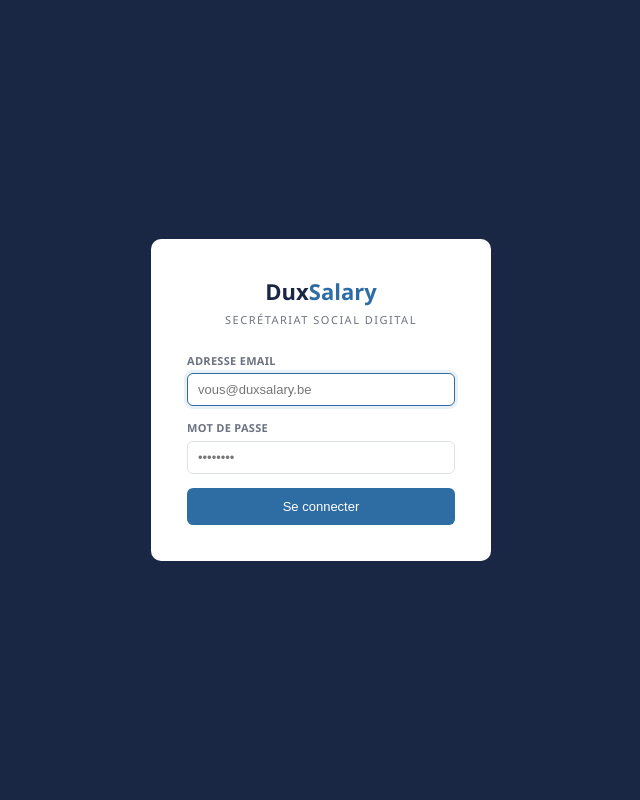
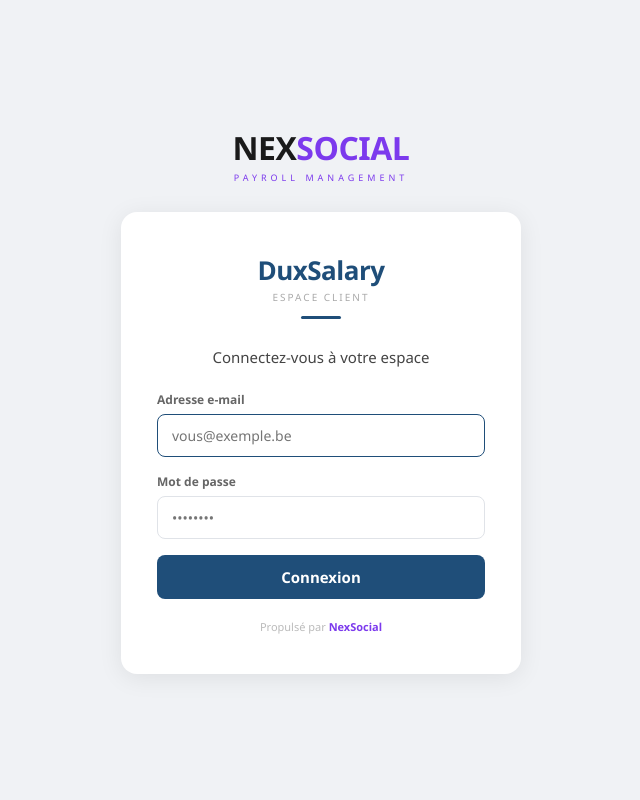
Before and after one commit to Jspmoi19/duxsalary, a Flask app: page /login in a window 1280 px wide. Shown: the whole page, without its empty margins (319-959 px from the left). Run offline with Flask 3, Linux system fonts and the light colour scheme; data that the repository does not hold is empty; some libraries are stand-ins or nearby versions.

Commit message:
backup 08/08/2026 - portail admin nexsocial

```diff
--- a/app.py
+++ b/app.py
@@ -95,8 +95,8 @@ def login():
             if dernier:
                 return redirect(url_for('dossier_dashboard', dossier_id=dernier))
             return redirect(url_for('dossiers'))
-        return render_template('login.html', error='Email ou mot de passe incorrect.')
-    return render_template('login.html')
+        return render_template('login.html', error='Email ou mot de passe incorrect.', tenant=get_tenant())
+    return render_template('login.html', tenant=get_tenant())
 
 @app.route('/logout')
 def logout():
@@ -116,6 +116,7 @@ def index():
 @login_required
 def dossiers():
     ctx = get_context_base()
+    ctx['tenant'] = get_tenant()
     tous = get_all_dossiers()
     actifs = [d for d in tous if d.get('statut') != 'archive']
     return render_template('dossiers.html', dossiers=actifs, **ctx)
@@ -124,6 +125,7 @@ def dossiers():
 @login_required
 def nouveau_dossier():
     ctx = get_context_base()
+    ctx['tenant'] = get_tenant()
     if request.method == 'POST':
         did = create_dossier(request.form)
         return redirect(url_for('dossier_dashboard', dossier_id=did))
@@ -137,6 +139,7 @@ def dossier_dashboard(dossier_id):
         return redirect(url_for('dossiers'))
     session['dernier_dossier_id'] = dossier_id
     ctx = get_context_base()
+    ctx['tenant'] = get_tenant()
     return render_template('dashboard.html',
                            dossier=dossier, dossier_actif=dossier,
                            echeances=get_echeances_dossier(dossier_id),
@@ -149,6 +152,7 @@ def dossier_dashboard(dossier_id):
 def modifier_dossier(dossier_id):
     dossier = get_dossier(dossier_id)
     ctx = get_context_base()
+    ctx['tenant'] = get_tenant()
     if request.method == 'POST':
         update_dossier(dossier_id, request.form)
         return redirect(url_for('dossier_dashboard', dossier_id=dossier_id))
@@ -179,6 +183,7 @@ def supprimer_dossier(dossier_id):
 def nouveau_travailleur(dossier_id):
     dossier = get_dossier(dossier_id)
     ctx = get_context_base()
+    ctx['tenant'] = get_tenant()
     if request.method == 'POST':
         data = dict(request.form)
         data['dossier_id'] = dossier_id
@@ -197,6 +202,7 @@ def fiche_travailleur(travailleur_id):
     travailleur = get_travailleur(travailleur_id)
     dossier = get_dossier(travailleur['dossier_id'])
     ctx = get_context_base()
+    ctx['tenant'] = get_tenant()
     tab = request.args.get('tab', 'info')
     documents = get_documents_travailleur(travailleur_id)
     return render_template('fiche_travailleur.html',
@@ -211,6 +217,7 @@ def modifier_travailleur(travailleur_id):
     travailleur = get_travailleur(travailleur_id)
     dossier = get_dossier(travailleur['dossier_id'])
     ctx = get_context_base()
+    ctx['tenant'] = get_tenant()
     if request.method == 'POST':
         conn = get_conn()
         cur = conn.cursor()
@@ -256,6 +263,7 @@ def ajouter_document(travailleur_id):
     travailleur = get_travailleur(travailleur_id)
     dossier = get_dossier(travailleur['dossier_id'])
     ctx = get_context_base()
+    ctx['tenant'] = get_tenant()
     if request.method == 'POST':
         fichier = request.files.get('fichier')
         if fichier and fichier.filename:
@@ -291,6 +299,7 @@ def archiver_contrat(contrat_id):
 def ajouter_document_dossier(dossier_id):
     dossier = get_dossier(dossier_id)
     ctx = get_context_base()
+    ctx['tenant'] = get_tenant()
     if request.method == 'POST':
         fichier = request.files.get('fichier')
         if fichier and fichier.filename:
@@ -346,6 +355,7 @@ def dimona_list(travailleur_id):
     travailleur = get_travailleur(travailleur_id)
     dossier = get_dossier(travailleur['dossier_id'])
     ctx = get_context_base()
+    ctx['tenant'] = get_tenant()
     return render_template('dimona_list.html', travailleur=travailleur,
                            dossier=dossier, dossier_actif=dossier,
                            dimona_list=get_dimona_travailleur(travailleur_id), **ctx)
@@ -356,6 +366,7 @@ def nouvelle_dimona(travailleur_id):
     travailleur = get_travailleur(travailleur_id)
     dossier = get_dossier(travailleur['dossier_id'])
     ctx = get_context_base()
+    ctx['tenant'] = get_tenant()
     if request.method == 'POST':
         form = request.form
         conn = get_conn()
@@ -377,6 +388,7 @@ def calendrier_prestations(dimona_id):
     travailleur = get_travailleur(dimona['travailleur_id'])
     dossier = get_dossier(dimona['dossier_id'])
     ctx = get_context_base()
+    ctx['tenant'] = get_tenant()
 
     annee = request.args.get('annee', date.today().year, type=int)
     mois = request.args.get('mois', date.today().month, type=int)
@@ -485,6 +497,7 @@ def nouveau_contrat_dossier(dossier_id):
     dossier = get_dossier(dossier_id)
     travailleurs = get_travailleurs(dossier_id)
     ctx = get_context_base()
+    ctx['tenant'] = get_tenant()
     cp_json = jsonlib.dumps({k: {'meta': v['meta'], 'duree_travail': v['duree_travail'],
         'baremes': {cat: {kk: vv for kk, vv in val.items() if kk in ['horaire','mensuel','fonctions']}
                     for cat, val in v['baremes'].items() if isinstance(val, dict)}}
@@ -649,6 +662,7 @@ def nouvelle_fiche(dossier_id):
     dossier = get_dossier(dossier_id)
     travailleurs = get_travailleurs(dossier_id)
     ctx = get_context_base()
+    ctx['tenant'] = get_tenant()
     prefill_travailleur_id = request.args.get('travailleur_id', type=int)
 
     if request.method == 'POST':
@@ -704,6 +718,7 @@ import anthropic as anthropic_client
 @login_required
 def assistant():
     ctx = get_context_base()
+    ctx['tenant'] = get_tenant()
     cps = [
         {'key': 'CP 336', 'secteur': 'Professions libérales'},
         {'key': 'CP 200', 'secteur': 'Auxiliaire employés / IT'},
@@ -1139,6 +1154,7 @@ def nouveau_contrat_etudiant():
     dossier = get_dossier(dossier_id)
     travailleur = get_travailleur(travailleur_id)
     ctx = get_context_base()
+    ctx['tenant'] = get_tenant()
 
     if request.method == 'POST':
         form = request.form
@@ -1222,3 +1238,141 @@ def supprimer_dimona(dimona_id):
     cur.execute("DELETE FROM dimona WHERE id = %s", (dimona_id,))
     conn.commit(); cur.close(); conn.close()
     return redirect(url_for('dimona_list', travailleur_id=travailleur_id))
+
+# ── SYSTÈME MULTI-TENANT ──────────────────────────────────────────────
+
+def get_tenant():
+    """Récupère le tenant depuis le sous-domaine de la requête."""
+    from psycopg2.extras import RealDictCursor
+    host = request.host or ''
+    subdomain = 'duxsalary'
+
+    if 'nexsocial' in host:
+        parts = host.split('.')
+        idx = next((i for i, p in enumerate(parts) if 'nexsocial' in p), None)
+        if idx and idx > 0:
+            subdomain = parts[idx-1]
+
+    conn = get_conn()
+    cur = conn.cursor(cursor_factory=RealDictCursor)
+    cur.execute("SELECT * FROM tenants WHERE subdomain = %s AND actif = TRUE", (subdomain,))
+    tenant = cur.fetchone()
+    cur.close(); conn.close()
+
+    if tenant:
+        return dict(tenant)
+
+    return {
+        'subdomain': 'duxsalary',
+        'nom': 'DuxSalary',
+        'couleur_primaire': '#1F4E79',
+        'couleur_accent': '#4fc3f7',
+        'logo_text': 'DuxSalary',
+    }
+
+def get_context_base_tenant():
+    """Context de base avec tenant."""
+    ctx = get_context_base()
+    ctx['tenant'] = get_tenant()
+    ctx['tenant'] = get_tenant()
+    return ctx
+
+# ── PORTAIL ADMIN NEXSOCIAL ───────────────────────────────────────────
+
+NEXSOCIAL_ADMIN_EMAIL = "leo@nexsocial.be"
+NEXSOCIAL_ADMIN_PASSWORD_HASH = None  # défini au démarrage
+
+def get_nexsocial_password_hash(password):
+    import hashlib
+    return hashlib.sha256(f"nexsocial2026{password}".encode()).hexdigest()
+
+def is_nexsocial_admin():
+    return session.get('nexsocial_admin') == True
+
+def nexsocial_admin_required(f):
+    from functools import wraps
+    @wraps(f)
+    def decorated(*args, **kwargs):
+        if not is_nexsocial_admin():
+            return redirect('/nexsocial/login')
+        return f(*args, **kwargs)
+    return decorated
+
+@app.route('/nexsocial/login', methods=['GET', 'POST'])
+def nexsocial_login():
+    # Cette route fonctionne seulement sur app.nexsocial.be
+    error = None
+    if request.method == 'POST':
+        email = request.form.get('email', '').lower().strip()
+        password = request.form.get('password', '')
+        pw_hash = get_nexsocial_password_hash(password)
+
+        conn = get_conn()
+        from psycopg2.extras import RealDictCursor
+        cur = conn.cursor(cursor_factory=RealDictCursor)
+        cur.execute("SELECT * FROM nexsocial_admins WHERE email = %s AND password_hash = %s AND actif = TRUE",
+                    (email, pw_hash))
+        admin = cur.fetchone()
+        cur.close(); conn.close()
+
+        if admin:
+            session['nexsocial_admin'] = True
+            session['nexsocial_admin_nom'] = admin['nom']
+            return redirect('/nexsocial/dashboard')
+        error = "Email ou mot de passe incorrect."
+
+    return render_template('nexsocial_login.html', error=error)
+
+@app.route('/nexsocial/logout')
+def nexsocial_logout():
+    session.pop('nexsocial_admin', None)
+    session.pop('nexsocial_admin_nom', None)
+    return redirect('/nexsocial/login')
+
+@app.route('/nexsocial/dashboard')
+@nexsocial_admin_required
+def nexsocial_dashboard():
+    conn = get_conn()
+    from psycopg2.extras import RealDictCursor
+    cur = conn.cursor(cursor_factory=RealDictCursor)
+    cur.execute("SELECT * FROM tenants ORDER BY created_at DESC")
+    clients = [dict(r) for r in cur.fetchall()]
+    cur.close(); conn.close()
+    return render_template('nexsocial_dashboard.html', clients=clients,
+                           admin_nom=session.get('nexsocial_admin_nom', 'Admin'))
+
+@app.route('/nexsocial/client/nouveau', methods=['GET', 'POST'])
+@nexsocial_admin_required
+def nexsocial_nouveau_client():
+    if request.method == 'POST':
+        form = request.form
+        import hashlib
+        conn = get_conn()
+        cur = conn.cursor()
+        cur.execute("""
+            INSERT INTO tenants (subdomain, nom, couleur_primaire, couleur_accent,
+                                logo_text, email_admin, plan, nb_dossiers_max)
+            VALUES (%s, %s, %s, %s, %s, %s, %s, %s)
+        """, (
+            form['subdomain'].lower().strip(),
+            form['nom'],
+            form.get('couleur_primaire', '#1F4E79'),
+            form.get('couleur_accent', '#4fc3f7'),
+            form['logo_text'],
+            form.get('email_admin', ''),
+            form.get('plan', 'standard'),
+            int(form.get('nb_dossiers_max', 50))
+        ))
+        conn.commit(); cur.close(); conn.close()
+        return redirect('/nexsocial/dashboard')
+    return render_template('nexsocial_nouveau_client.html',
+                           admin_nom=session.get('nexsocial_admin_nom', 'Admin'))
+
+@app.route('/nexsocial/client/<int:client_id>/toggle', methods=['POST'])
+@nexsocial_admin_required
+def nexsocial_toggle_client(client_id):
+    conn = get_conn()
+    cur = conn.cursor()
+    cur.execute("UPDATE tenants SET actif = NOT actif WHERE id = %s", (client_id,))
+    conn.commit(); cur.close(); conn.close()
+    return redirect('/nexsocial/dashboard')
--- a/templates/login.html
+++ b/templates/login.html
@@ -2,29 +2,172 @@
 <html lang="fr">
 <head>
 <meta charset="UTF-8">
-<title>DuxSalary — Connexion</title>
-<link rel="stylesheet" href="/static/style.css">
+<meta name="viewport" content="width=device-width, initial-scale=1.0">
+<title>{{ tenant.nom }} — Connexion</title>
+<style>
+* { margin:0; padding:0; box-sizing:border-box; }
+body {
+  font-family: 'Segoe UI', Arial, sans-serif;
+  background: #f0f2f5;
+  min-height: 100vh;
+  display: flex;
+  flex-direction: column;
+  align-items: center;
+  justify-content: center;
+  padding: 20px;
+}
+
+/* Logo NexSocial en haut */
+.nexsocial-brand {
+  margin-bottom: 28px;
+  text-align: center;
+}
+.nexsocial-brand .logo-text {
+  font-size: 32px;
+  font-weight: 900;
+  letter-spacing: -0.5px;
+  color: #1a1a1a;
+}
+.nexsocial-brand .logo-text span { color: #7C3AED; }
+.nexsocial-brand .tagline {
+  font-size: 9px;
+  letter-spacing: 4px;
+  color: #7C3AED;
+  text-transform: uppercase;
+  margin-top: 2px;
+}
+
+/* Carte de connexion */
+.login-card {
+  background: white;
+  border-radius: 16px;
+  padding: 40px 36px;
+  width: 100%;
+  max-width: 400px;
+  box-shadow: 0 4px 24px rgba(0,0,0,0.08);
+  text-align: center;
+}
+
+/* Logo client */
+.client-logo {
+  margin-bottom: 28px;
+}
+.client-logo-text {
+  font-size: 26px;
+  font-weight: 800;
+  color: {{ tenant.couleur_primaire }};
+  letter-spacing: -0.5px;
+}
+.client-logo-sub {
+  font-size: 10px;
+  color: #aaa;
+  letter-spacing: 2px;
+  text-transform: uppercase;
+  margin-top: 2px;
+}
+.client-divider {
+  width: 40px;
+  height: 3px;
+  background: {{ tenant.couleur_primaire }};
+  margin: 12px auto 0;
+  border-radius: 2px;
+}
+
+.login-title {
+  font-size: 15px;
+  color: #444;
+  margin-bottom: 24px;
+  font-weight: 400;
+}
+
+.form-group { margin-bottom: 16px; text-align: left; }
+.form-group label {
+  font-size: 12px;
+  font-weight: 600;
+  color: #666;
+  display: block;
+  margin-bottom: 6px;
+}
+.form-group input {
+  width: 100%;
+  padding: 11px 14px;
+  border: 1.5px solid #e0e3e8;
+  border-radius: 8px;
+  font-size: 14px;
+  font-family: inherit;
+  transition: border-color 0.2s;
+  outline: none;
+}
+.form-group input:focus { border-color: {{ tenant.couleur_primaire }}; }
+
+{% if error %}
+<div style="background:#fff0f0;border:1px solid #fcc;border-radius:8px;padding:10px 14px;font-size:13px;color:#c00;margin-bottom:16px;text-align:left">
+  {{ error }}
+</div>
+{% endif %}
+
+.btn-login {
+  width: 100%;
+  padding: 12px;
+  background: {{ tenant.couleur_primaire }};
+  color: white;
+  border: none;
+  border-radius: 8px;
+  font-size: 15px;
+  font-weight: 600;
+  cursor: pointer;
+  transition: opacity 0.2s;
+  font-family: inherit;
+}
+.btn-login:hover { opacity: 0.9; }
+
+/* Powered by */
+.powered-by {
+  margin-top: 20px;
+  font-size: 11px;
+  color: #bbb;
+}
+.powered-by span { color: #7C3AED; font-weight: 600; }
+</style>
 </head>
 <body>
-<div class="login-page">
-  <div class="login-box">
-    <div class="login-logo">
-      <h1>Dux<span>Salary</span></h1>
-      <p>Secrétariat social digital</p>
+
+<!-- NexSocial brand en haut -->
+<div class="nexsocial-brand">
+  <div class="logo-text">NEX<span>SOCIAL</span></div>
+  <div class="tagline">Payroll Management</div>
 </div>
-    {% if error %}<div class="login-error">{{ error }}</div>{% endif %}
+
+<!-- Carte login avec branding client -->
+<div class="login-card">
+  <div class="client-logo">
+    <div class="client-logo-text">{{ tenant.logo_text }}</div>
+    <div class="client-logo-sub">Espace client</div>
+    <div class="client-divider"></div>
+  </div>
+
+  <p class="login-title">Connectez-vous à votre espace</p>
+
+  {% if error %}
+  <div style="background:#fff0f0;border:1px solid #fcc;border-radius:8px;padding:10px 14px;font-size:13px;color:#c00;margin-bottom:16px;text-align:left">
+    {{ error }}
+  </div>
+  {% endif %}
+
   <form method="POST">
     <div class="form-group">
-        <label class="form-label">Adresse email</label>
-        <input type="email" name="email" class="form-control" placeholder="vous@duxsalary.be" required autofocus>
+      <label>Adresse e-mail</label>
+      <input type="email" name="email" placeholder="vous@exemple.be" required autofocus>
     </div>
     <div class="form-group">
-        <label class="form-label">Mot de passe</label>
-        <input type="password" name="password" class="form-control" placeholder="••••••••" required>
+      <label>Mot de passe</label>
+      <input type="password" name="password" placeholder="••••••••" required>
     </div>
-      <button type="submit" class="btn btn-primary" style="width:100%;justify-content:center;padding:10px;">Se connecter</button>
+    <button type="submit" class="btn-login">Connexion</button>
   </form>
+
+  <div class="powered-by">Propulsé par <span>NexSocial</span></div>
 </div>
-</div>
+
 </body>
 </html>
```
Also changed, not shown: templates/base.html (+29 -10 lines), templates/nexsocial_dashboard.html (added, +111 -0 lines), templates/nexsocial_login.html (added, +66 -0 lines), templates/nexsocial_nouveau_client.html (added, +85 -0 lines). Lines whose indentation alone changed are shown as unchanged.
